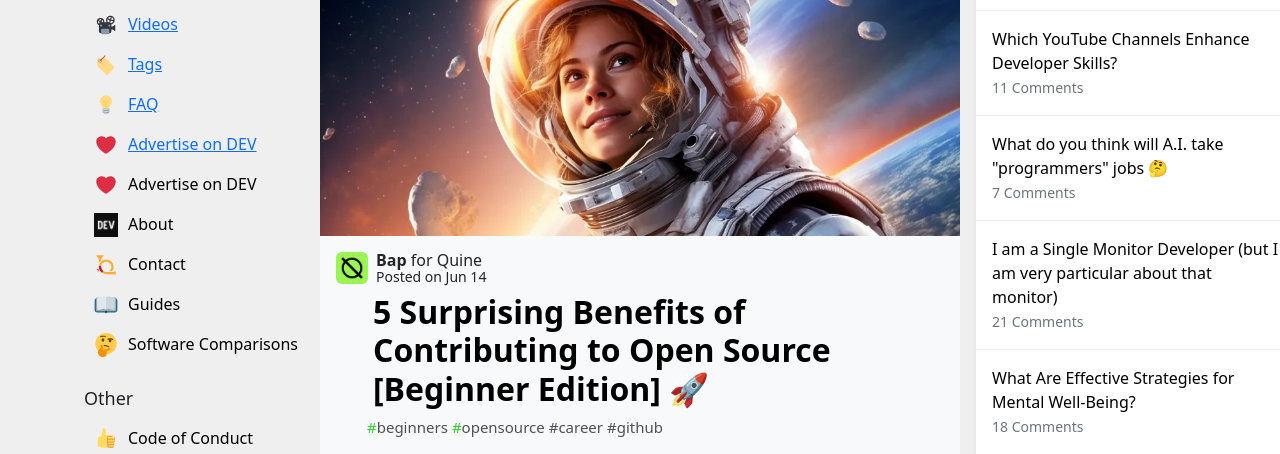
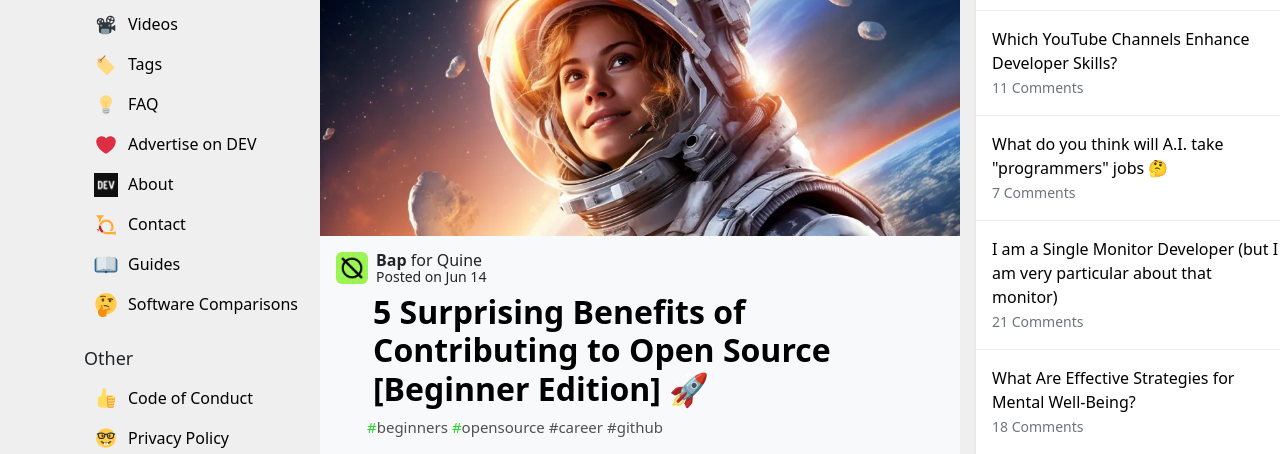
Before and after one commit to FloweryWisdom/Reto-Frontend, a website: page index.html in a window 1280 px wide. Shown: the part 156-610 px from the top of the page. Drawn offline with nearby package versions, Linux system fonts and the light colour scheme.

Commit message:
pushing recent changes made to code just to troubleshoot commits not being registered as contributions.

```diff
--- a/css/home/_main.scss
+++ b/css/home/_main.scss
@@ -97,20 +97,23 @@
     margin-bottom: 0rem;
   }
 
+
+.icon-text-container {
+    text-decoration: none;
+    color: black;
+}
+
+
 .icon-text-container img{
     height: 24px;
     width: 24px;
   }
 
-.icon-text-container .text-span a {
-    color:black;
-    text-decoration: none
-  }
 
 .icon-text-container:hover {
     background-color: rgba(0, 0, 255, 0.085);
   }
-.icon-text-container:hover a {
+.icon-text-container:hover .text-span {
     text-decoration: underline;
     color: blue;
 }
--- a/index.html
+++ b/index.html
@@ -137,52 +137,46 @@
                     </span>
                 </a>
 
+                <a href="https://dev.to/about" class="icon-text-container"  >
+                    <span class="icon-span">
+                        <img src="assets/icons/icon-about-dev(high quality).png" alt="About Icon">
+
+                    </span>
+                    <span class="text-span">
+                        About
+                    </span>
+                </a>
 
 
-                <div class="icon-text-container">
+                <a href="https://dev.to/contact" class="icon-text-container"  >
                     <span class="icon-span">
-                        <img src="assets/icons/icon-heart.svg" alt="">
+                        <img src="assets/icons/icon-contact.svg" alt="Contact Icon">
+
                     </span>
                     <span class="text-span">
-                        <a href="https://dev.to/advertise" >Advertise on DEV</a>
+                        Contact
                     </span>
-                </div>
+                </a>
 
-                <div class="icon-text-container">
+                <a href="https://dev.to/guides" class="icon-text-container"  >
                     <span class="icon-span">
-                        <img src="assets/icons/icon-about-dev(high quality).png" alt="">
+                        <img src="assets/icons/icon-guides.svg" alt="Guides Icon">
+
                     </span>
                     <span class="text-span">
-                        <a href="https://dev.to/about" >About</a>
+                        Guides
                     </span>
-                </div>
+                </a>
 
-                <div class="icon-text-container">
+                <a href="https://dev.to/software-comparisons" class="icon-text-container"  >
                     <span class="icon-span">
-                        <img src="assets/icons/icon-contact.svg" alt="">
+                        <img src="assets/icons/icon-software-comparisons.svg" alt="Sofware Comparison Icon">
+
                     </span>
                     <span class="text-span">
-                        <a href="https://dev.to/contact" >Contact</a>
+                        Software Comparisons
                     </span>
-                </div>
-
-                <div class="icon-text-container">
-                    <span class="icon-span">
-                        <img src="assets/icons/icon-guides.svg" alt="">
-                    </span>
-                    <span class="text-span">
-                        <a href="https://dev.to/guides" >Guides</a>
-                    </span>
-                </div>
-
-                <div class="icon-text-container">
-                    <span class="icon-span">
-                        <img src="assets/icons/icon-software-comparisons.svg " alt="">
-                    </span>
-                    <span class="text-span">
-                        <a href="https://dev.to/software-comparisons" >Software Comparisons</a>
-                    </span>
-                </div>
+                </a>
 
             </div>
 
@@ -191,39 +185,43 @@
                     <h4>Other</h4>
                     <ul class="list-unstyled">
                         <li>
-                            <div class="icon-text-container">
+                            <a href="https://dev.to/code-of-conduct" class="icon-text-container"  >
                                 <span class="icon-span">
-                                    <img src="assets/icons/icon--thumbs-up.svg" alt="">
+                                    <img src="assets/icons/icon--thumbs-up.svg" alt="Thumbs Up Icon">
+
                                 </span>
                                 <span class="text-span">
-                                    <a href="https://dev.to/code-of-conduct"  >Code of Conduct</a>
+                                    Code of Conduct
                                 </span>
-                            </div>
+                            </a>
                         </li>
                         <li>
-                            <div class="icon-text-container">
+                            <a href="https://dev.to/privacy" class="icon-text-container"  >
                                 <span class="icon-span">
-                                    <img src="assets/icons/icon--emoji-face-with-glasses.svg" alt="">
+                                    <img src="assets/icons/icon--emoji-face-with-glasses.svg" alt="Emoji Face with Glasses Icon">
+
                                 </span>
                                 <span class="text-span">
-                                    <a href="https://dev.to/privacy"  >Privacy Policy</a>
+                                    Privacy Policy
                                 </span>
-                            </div>
+                            </a>
                         </li>
                         <li>
-                            <div class="icon-text-container">
+                            <a href="https://dev.to/terms" class="icon-text-container"  >
                                 <span class="icon-span">
-                                    <img src="assets/icons/icon--eyes-staring-emoji.svg" alt="">
+                                    <img src="assets/icons/icon--eyes-staring-emoji.svg" alt="Eyes Staring Emoji Icon">
+
                                 </span>
                                 <span class="text-span">
-                                    <a href="https://dev.to/terms" >Terms of Use</a>
+                                    Terms of Use
                                 </span>
-                            </div>
+                            </a>
                         </li>
                     </ul>
                 </nav>
+
                 <div class="socials-tab d-flex">
-                    <div class="d-flex">
+                    <div class="socials-tab d-flex">
                         <a href="https://twitter.com/ThePracticalDev"><img class="svg-icon1"  src="./assets/icons/real-black-twitter-icon.svg" alt=""></a>
                     </div>
                     <div class="socials-tab d-flex">
```
Also changed, not shown: css/styles.css, 1 other file.
